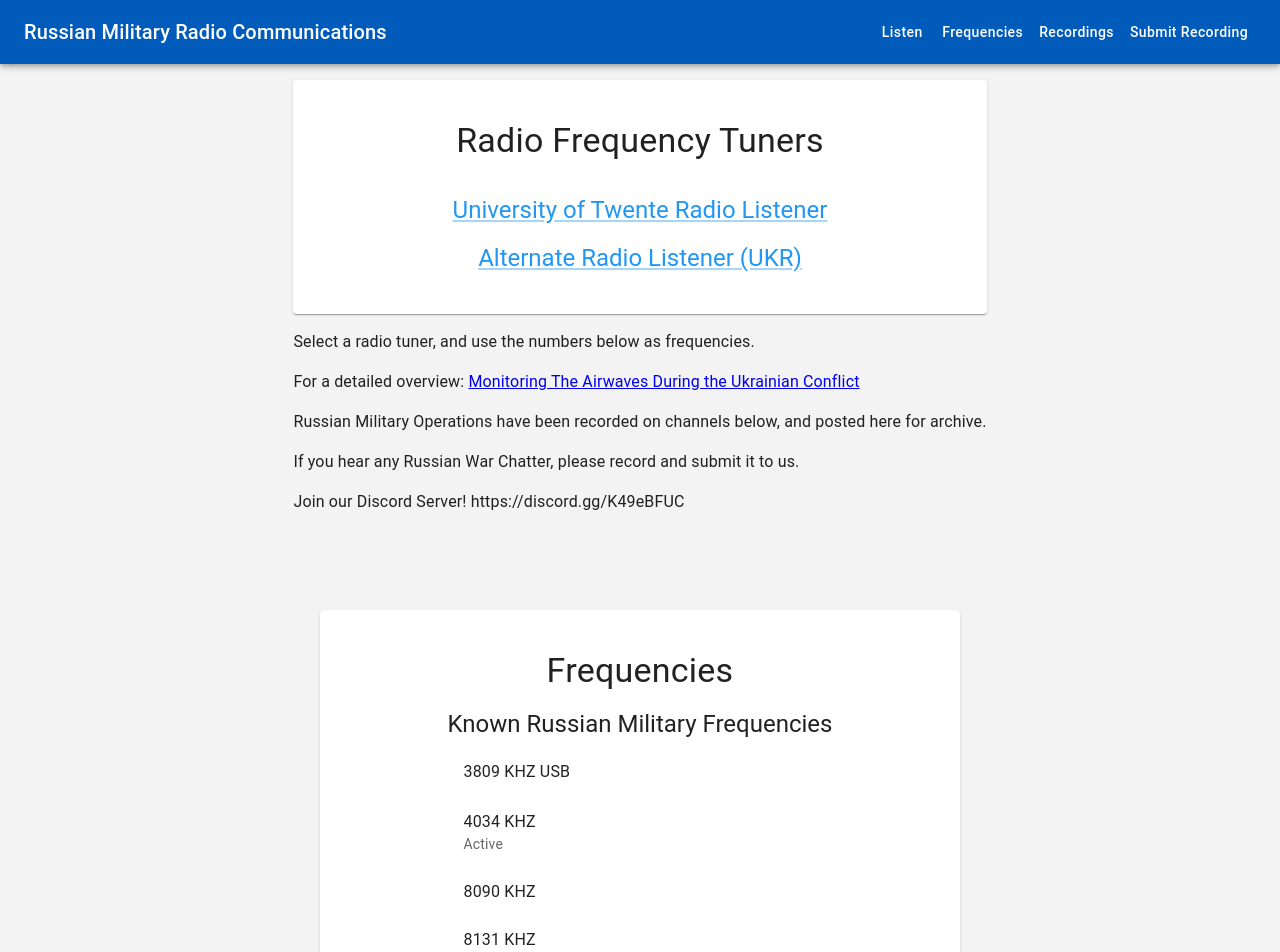
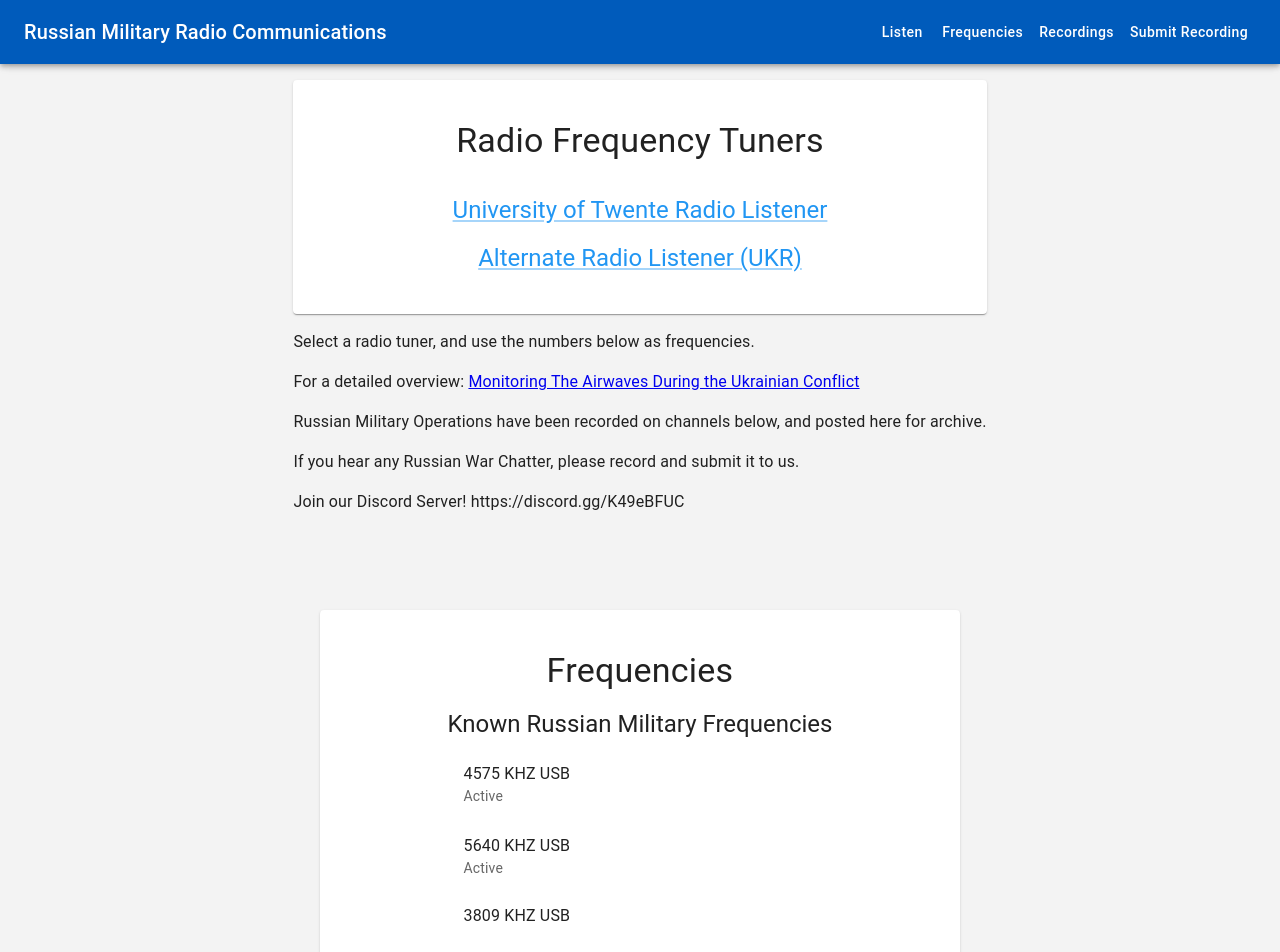
Before and after one commit to brianross93/saveukraine, a React (Create React App) app in the folder saveukraine/: page / in a window 1280 px wide. Shown: the top 952 px of the page. Built offline with nearby package versions, Linux system fonts and the light colour scheme; the HTML template or start-up script is replaced by a standard one.

Commit message:
adding freq

```diff
--- a/saveukraine/src/Frequencies.js
+++ b/saveukraine/src/Frequencies.js
@@ -3,6 +3,8 @@ import { Grid, List, ListItem, ListItemText, Paper, Typography } from "@mui/mate
 
 const Frequencies = () => {
     const frequencies = [
+        { freq: "4575 KHZ USB", active: true},
+        { freq: "5640 KHZ USB", active: true},
         { freq: "3809 KHZ USB", active: false },
         { freq: "4034 KHZ", active: true },
         { freq: "8090 KHZ", active: false },
```
Also changed, not shown: 7 other files (tests, documents, lock files or other folders).
